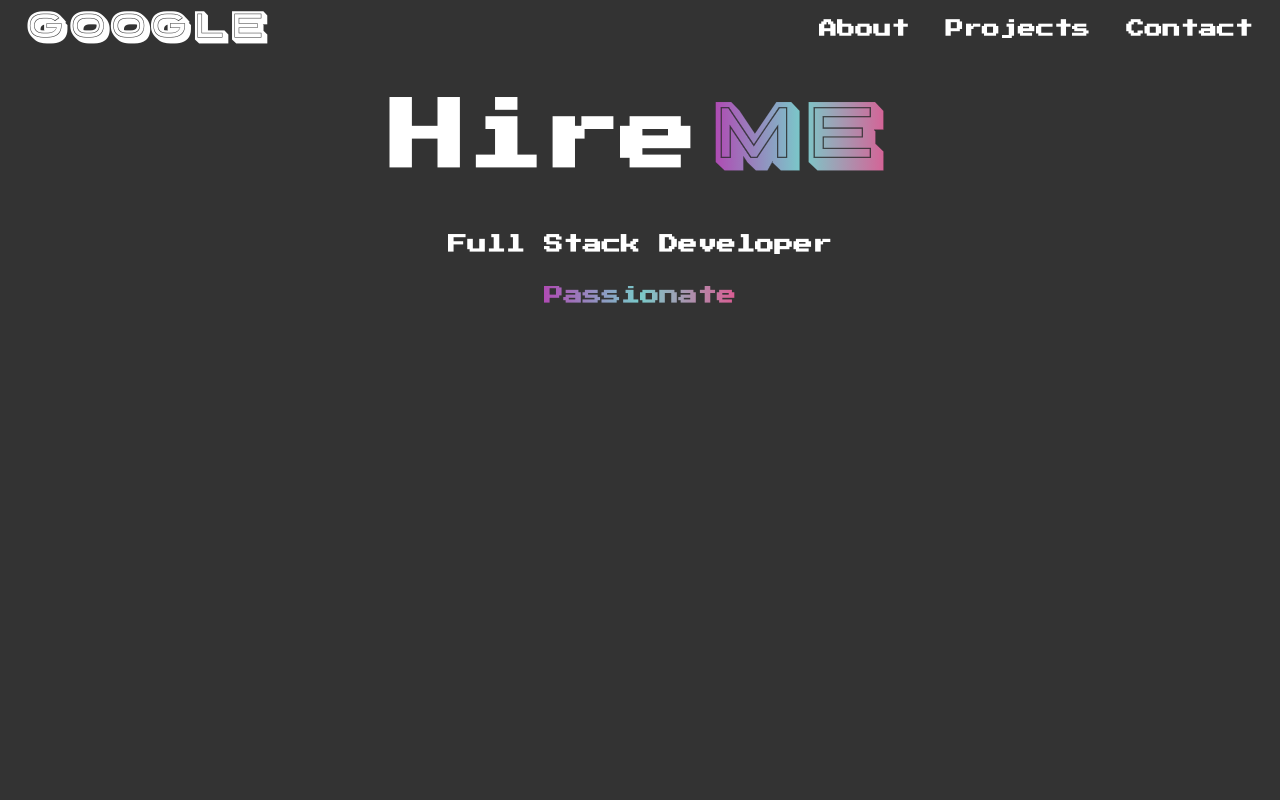
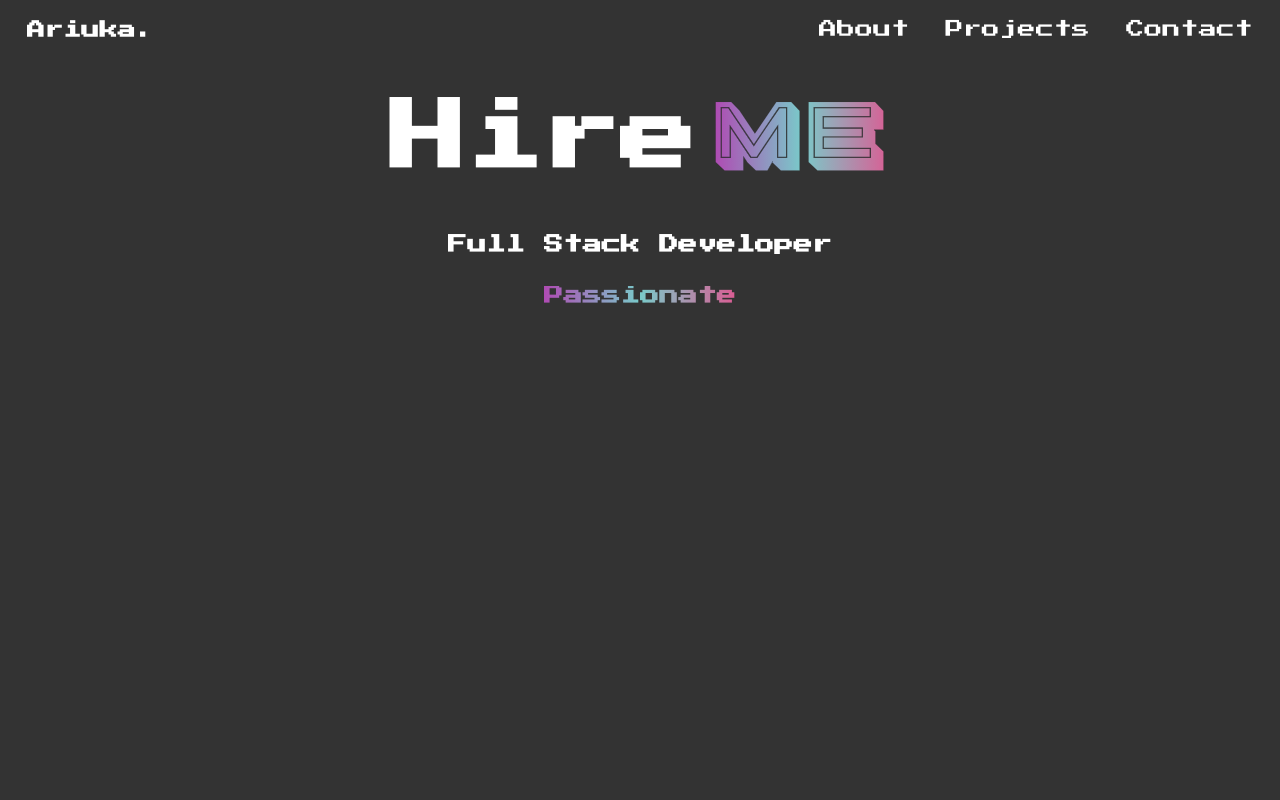
Before and after one commit to Ariuka11/Ariuka-website, a React (Vite) app: page / in a window 1280 px wide. Shown: the top 800 px of the page. Built offline with nearby package versions, Linux system fonts and the light colour scheme; a web font is replaced by a local one.

Commit message:
fixed navbar navigation

```diff
--- a/src/components/About.tsx
+++ b/src/components/About.tsx
@@ -34,7 +34,7 @@ const About = () => {
   }, [inView2]);
 
   return (
-    <motion.div ref={setRefs} className="aboutContainer">
+    <motion.div id="about" ref={setRefs} className="aboutContainer">
       <motion.section animate={animation1}>
         <h2>About Me</h2>
         <p>
--- a/src/components/Contact.tsx
+++ b/src/components/Contact.tsx
@@ -35,7 +35,7 @@ const Contact = () => {
     }
   }, [inView2]);
   return (
-    <motion.div id="about" ref={setRefs} className="contactContainer">
+    <motion.div id="contact" ref={setRefs} className="contactContainer">
       <motion.section animate={animation1}>
         <h2>Contact</h2>
       </motion.section>
--- a/src/components/Hero.tsx
+++ b/src/components/Hero.tsx
@@ -28,7 +28,7 @@ const me = {
 
 const Hero = () => {
   return (
-    <div className="heroContainer">
+    <div className="heroContainer" id="hero">
       <main>
         <section>
           <motion.h1 variants={project} initial="begin" animate="start">
--- a/src/components/Navbar.tsx
+++ b/src/components/Navbar.tsx
@@ -5,14 +5,32 @@ const Navbar = () => {
     <div className="navContainer">
       <main>
         <h1>
-          <Link activeClass="active" to="about" spy={true} smooth={true}>
-            Google
+          <Link to="hero" spy={true} smooth={true} offset={-55} duration={500}>
+            Ariuka.
           </Link>
         </h1>
         <section>
-          <h3>About</h3>
-          <h3>Projects</h3>
-          <h3>Contact</h3>
+          <Link to="about" spy={true} smooth={true} offset={-55} duration={500}>
+            About
+          </Link>
+          <Link
+            spy={true}
+            smooth={true}
+            duration={500}
+            offset={-55}
+            to="projects"
+          >
+            Projects
+          </Link>
+          <Link
+            spy={true}
+            smooth={true}
+            duration={500}
+            offset={-55}
+            to="contact"
+          >
+            Contact
+          </Link>
         </section>
       </main>
     </div>
--- a/src/components/Projects.tsx
+++ b/src/components/Projects.tsx
@@ -36,7 +36,7 @@ const Projects = () => {
   }, [inView]);
 
   return (
-    <motion.div ref={setRefs} className="projectContainer">
+    <motion.div id="projects" ref={setRefs} className="projectContainer">
       <motion.section animate={animation}>
         <h2>Projects</h2>
       </motion.section>
--- a/src/styles/navbar.scss
+++ b/src/styles/navbar.scss
@@ -21,9 +21,13 @@
       font-family: "porter_sans_blockblock", cursive;
       font-size: clamp(1.5rem, 3vw, 4rem);
     }
-    h3 {
+    a {
+      text-decoration: none;
       font-family: "Press Start 2P", cursive;
       font-size: clamp(0.5rem, 1.75vw, 2rem);
+      &:visited {
+        color: $colorWhite;
+      }
     }
     section {
       flex: 1;
--- a/src/styles/skills.scss
+++ b/src/styles/skills.scss
@@ -39,14 +39,14 @@
       grid-row: span 2;
       &:hover {
         transform: scale(1.1);
-        transition: all 0.5s ease-in-out;
+        transition: all 0.25s ease-in-out;
       }
     }
     .wide {
       grid-column: span 2 / auto;
       &:hover {
         transform: scale(1.1);
-        transition: all 0.5s ease-in-out;
+        transition: all 0.25s ease-in-out;
       }
     }
     .tall-wide {
@@ -54,7 +54,7 @@
       grid-column: span 2 / auto;
       &:hover {
         transform: scale(1.1);
-        transition: all 0.5s ease;
+        transition: all 0.25s ease-in;
       }
     }
     .text {
```
